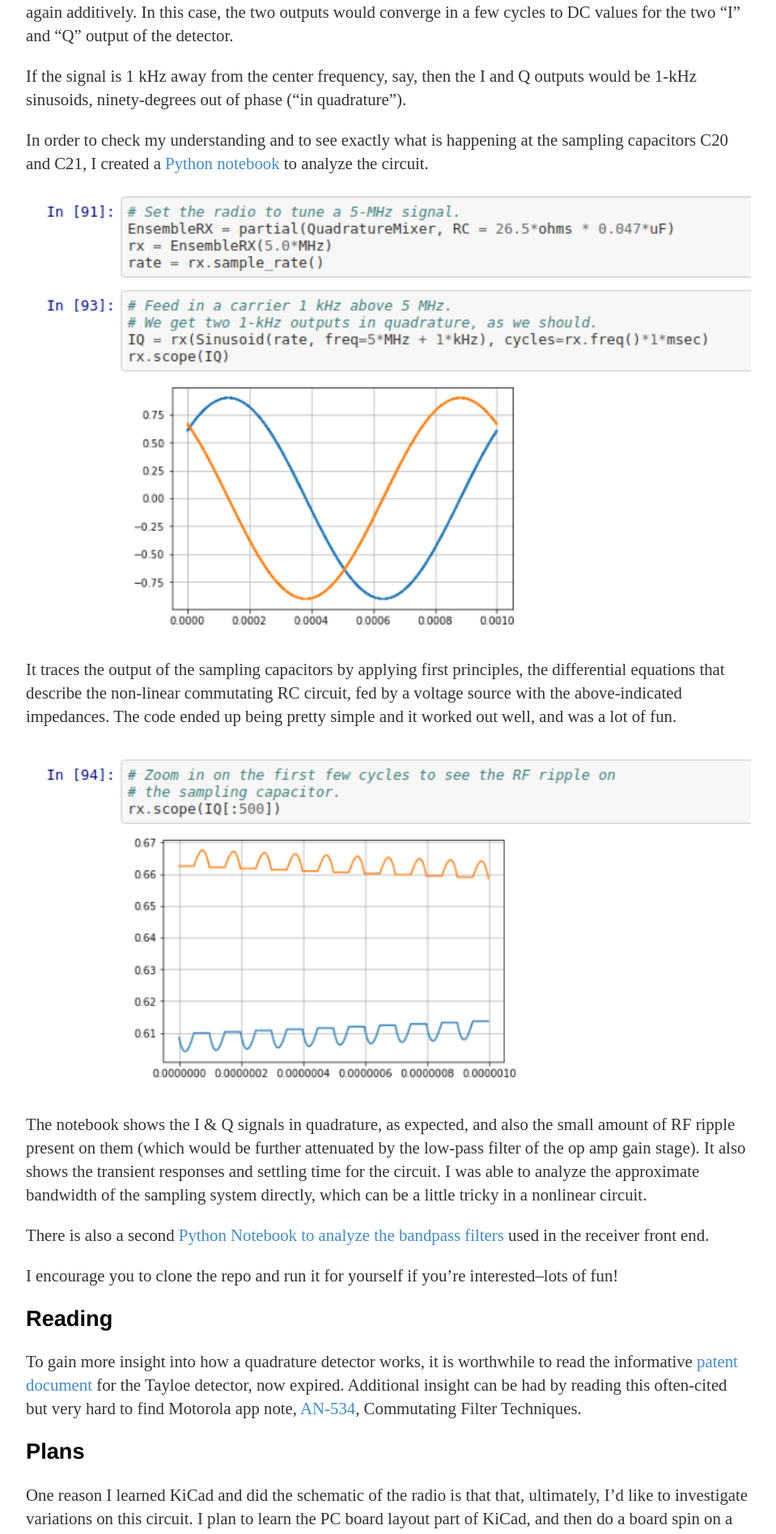
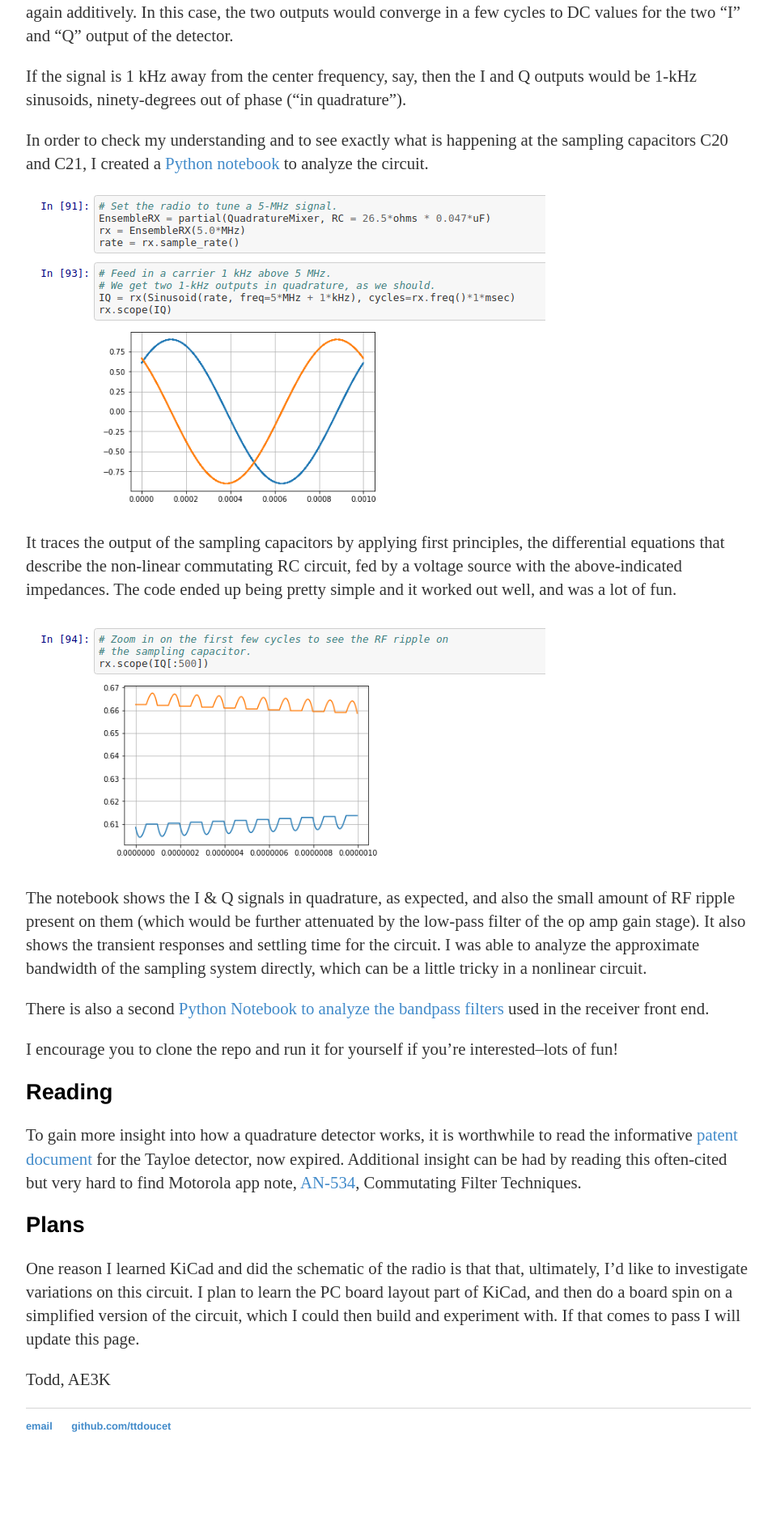
Before and after one commit to ttdoucet/ttdoucet.github.io, a Jekyll site: the page built from softrock/index.md, in a window 1280 px wide. Shown: the part 4037-5932 px from the top of the page at 81% size, without its empty margins (160-1119 px from the left). Built offline with Jekyll 4.4.1, drawn with Linux system fonts in a browser that asks for light colours; after the commit the page ends 5868 px from its top, so only the background shows below that.

Commit message:
Tweaked figures.

```diff
--- a/softrock/index.md
+++ b/softrock/index.md
@@ -79,14 +79,14 @@ In order to check my understanding and to see exactly what is happening at
 the sampling capacitors C20 and C21, I created a [Python notebook][qsd]
 to analyze the circuit.
 
-<img style="display:block;" width="100%" height="100%" src="docs/qsd-nb-1.png" />
+<img style="display:block;" src="docs/qsd-nb-1.png" />
 
 It traces the output of the sampling capacitors by applying first principles,
 the differential equations that describe the non-linear commutating RC circuit,
 fed by a voltage source with the above-indicated impedances.  The code ended
 up being pretty simple and it worked out well, and was a lot of fun.
 
-<img style="display:block;" width="100%" height="100%" src="docs/qsd-nb-2.png" />
+<img style="display:block;" src="docs/qsd-nb-2.png" />
 
 The notebook shows the I & Q signals in quadrature, as expected, and also the small
 amount of RF ripple present on them (which would be further attenuated
```
